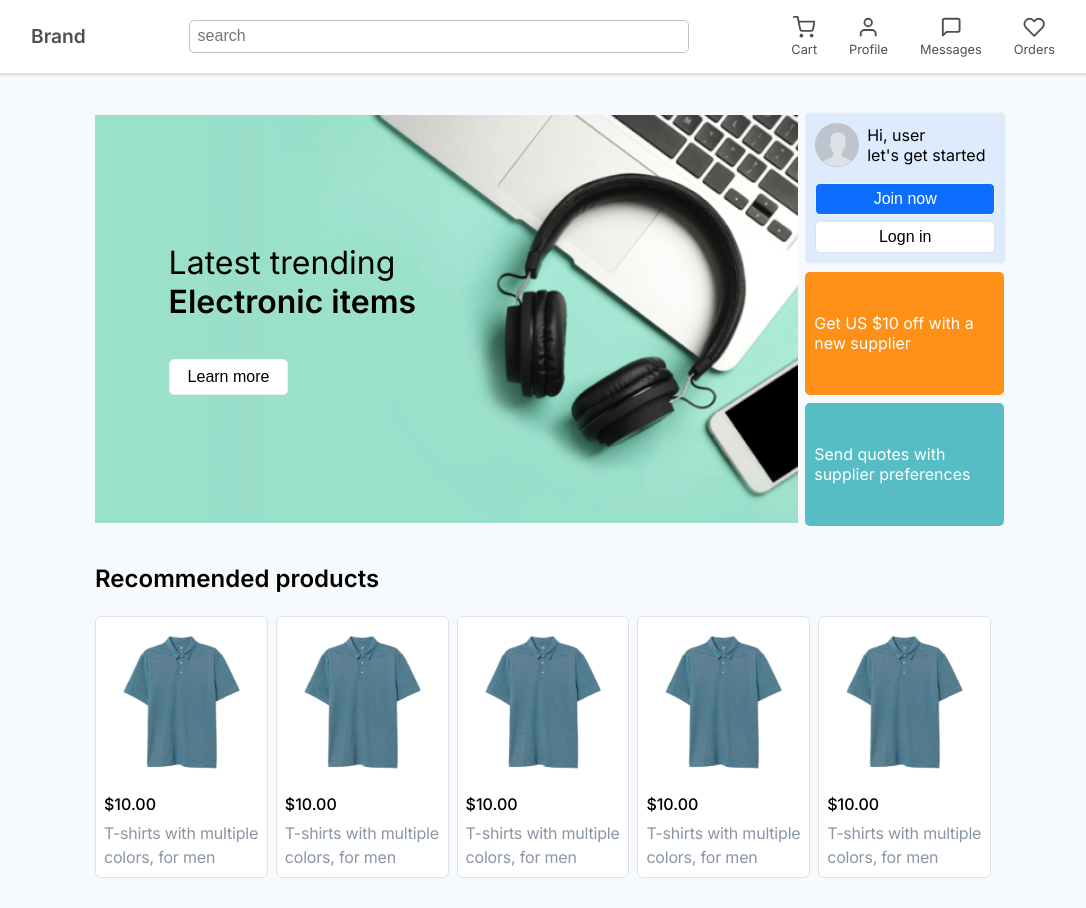
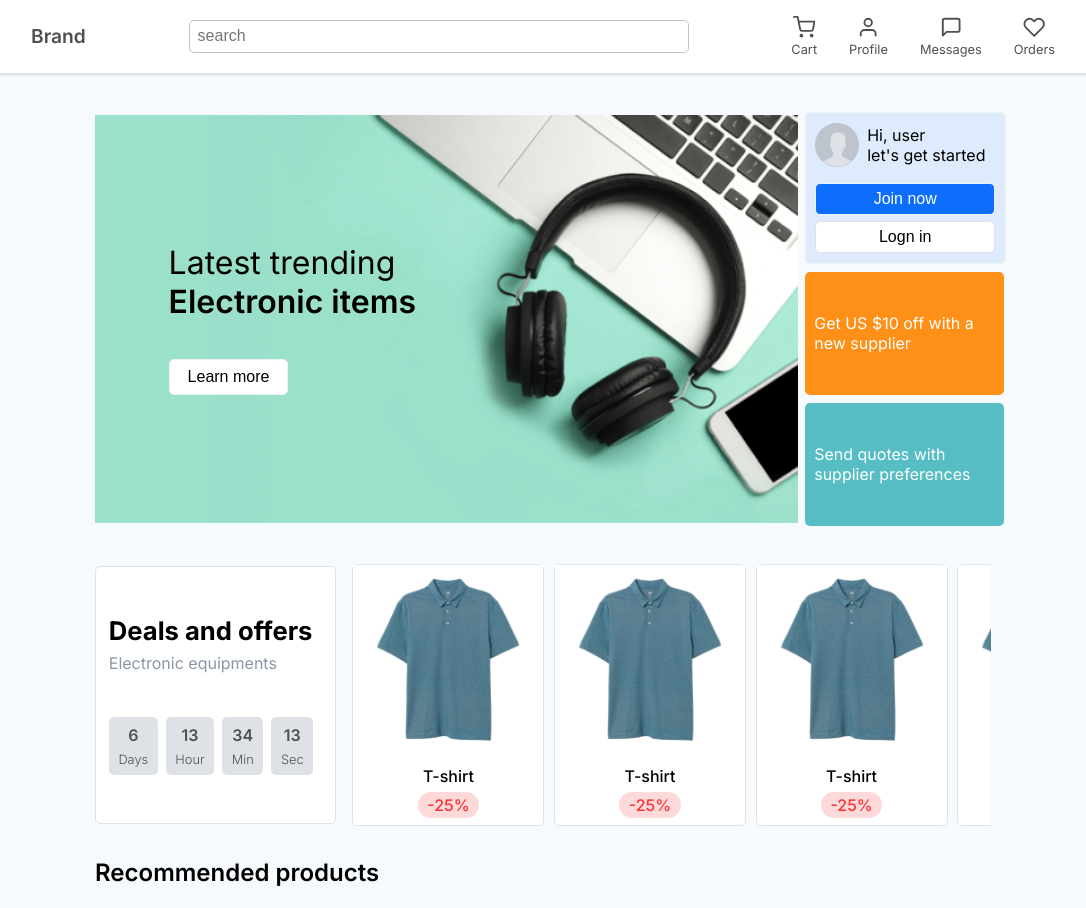
Before and after one commit to Shobhit-Mishra-02/ecommerceV2, a Next.js app: page / in a window 1280 px wide. Shown: the top 908 px of the page, without its empty margins (97-1183 px from the left). Built offline with nearby package versions, Linux system fonts and the light colour scheme.

Commit message:
added sales or deals section

```diff
--- a/app/page.jsx
+++ b/app/page.jsx
@@ -2,6 +2,7 @@ import SmallCard from "@/components/cards/SmallCard";
 import Header from "@/components/header/Header";
 import HorizontalCards from "@/components/horizontalCards/horizontalCards";
 import Recommendation from "@/components/recommend/Recommendation";
+import SaleSection from "@/components/sale/SaleSection";
 
 export default function Home() {
   return (
@@ -9,6 +10,7 @@ export default function Home() {
       {/* <SmallCard /> */}
       {/* <HorizontalCards /> */}
       <Header />
+      <SaleSection />
       <Recommendation />
     </div>
   );
--- /dev/null
+++ b/components/sale/SaleSection.jsx
@@ -0,0 +1,56 @@
+import "./saleSection.css";
+
+const Card = () => (
+  <div className="sale_card">
+    <img src="/tShirt.png" alt="image" />
+
+    <h5>T-shirt</h5>
+    <div>
+      <span>-25%</span>
+    </div>
+  </div>
+);
+
+const SaleSection = () => {
+  return (
+    <div className="sale container">
+      <div className="sale_clock">
+        <div className="sale_clock__heading">
+          <h4>Deals and offers</h4>
+          <h5>Electronic equipments</h5>
+        </div>
+        <div className="clock_section">
+          <div className="clock_section__item">
+            <span className="clock_item__first">6</span>
+            <span className="clock_item__second">Days</span>
+          </div>
+          <div className="clock_section__item">
+            <span className="clock_item__first">13</span>
+            <span className="clock_item__second">Hour</span>
+          </div>
+          <div className="clock_section__item">
+            <span className="clock_item__first">34</span>
+            <span className="clock_item__second">Min</span>
+          </div>
+          <div className="clock_section__item">
+            <span className="clock_item__first">13</span>
+            <span className="clock_item__second">Sec</span>
+          </div>
+        </div>
+      </div>
+
+      <div className="sale_cards">
+        <div className="sale_cards__window">
+          <Card />
+          <Card />
+          <Card />
+          <Card />
+          <Card />
+          <Card />
+        </div>
+      </div>
+    </div>
+  );
+};
+
+export default SaleSection;
--- /dev/null
+++ b/components/sale/saleSection.css
@@ -0,0 +1,163 @@
+.sale {
+  display: flex;
+  justify-content: center;
+  align-items: center;
+  gap: 1rem;
+  flex-direction: column;
+  overflow-x: auto;
+
+  padding-bottom: 2rem;
+}
+
+.sale_clock {
+  display: flex;
+  width: 100%;
+  justify-content: space-between;
+  align-items: center;
+  gap: 0.3rem;
+}
+
+.sale_clock__heading h4 {
+  font-size: 1.3rem;
+  font-weight: 600;
+}
+
+.sale_clock__heading h5 {
+  font-size: 1rem;
+  font-weight: 400;
+  color: var(--gray-500);
+}
+
+.clock_section {
+  display: flex;
+  gap: 0.5rem;
+  justify-content: center;
+  align-items: center;
+  flex-direction: row;
+}
+
+.clock_section__item {
+  background-color: var(--gray-300);
+  padding: 0.5rem 0.6rem;
+  border-radius: 5px;
+  width: fit-content;
+
+  display: flex;
+  flex-direction: column;
+  gap: 0.4rem;
+  justify-content: center;
+  align-items: center;
+}
+
+.clock_item__first,
+.clock_item__second {
+  color: var(--gray-600);
+}
+
+.clock_item__first {
+  font-weight: 600;
+}
+
+.clock_item__second {
+  font-weight: 300;
+  font-size: 0.8rem;
+}
+
+.sale_cards {
+  width: 100%;
+  overflow-x: auto;
+}
+
+.sale_cards__window {
+  width: fit-content;
+  display: flex;
+  justify-content: center;
+  align-items: center;
+  gap: 0.6rem;
+  flex-direction: row;
+}
+
+.sale_card {
+  border: 1px solid var(--gray-300);
+  border-radius: 5px;
+  background-color: white;
+
+  height: auto;
+  width: 190px;
+  cursor: pointer;
+}
+
+.sale_card:hover {
+  box-shadow: 0 4px 6px -1px rgb(0 0 0 / 0.1), 0 2px 4px -2px rgb(0 0 0 / 0.1);
+}
+
+.sale_card img {
+  height: auto;
+  width: 100%;
+}
+
+.sale_card h5 {
+  text-align: center;
+  font-weight: 500;
+  font-size: 1rem;
+  padding: 0.4rem 0rem;
+}
+
+.sale_card div {
+  padding-bottom: 0.4rem;
+  display: flex;
+  justify-content: center;
+  align-items: center;
+}
+
+.sale_card div span {
+  background-color: #fa34342f;
+  padding: 0.2rem 0.6rem;
+  color: var(--red);
+  font-weight: 500;
+  border-radius: 18px;
+}
+
+@media (min-width: 640px) {
+  .sale_clock {
+    width: 70%;
+  }
+
+  .sale {
+    align-items: flex-start;
+  }
+}
+
+@media (min-width: 1024px) {
+  .sale_clock {
+    width: 300px;
+    align-items: flex-start;
+    flex-direction: column;
+    gap: 1.8rem;
+    border: 1px solid var(--gray-300);
+    border-radius: 5px;
+    padding: 3rem 0.8rem;
+    background-color: white;
+  }
+
+  .sale {
+    flex-direction: row;
+    justify-content: center;
+    align-items: center;
+  }
+
+  .sale_clock__heading {
+    padding-bottom: 1rem;
+  }
+  .sale_clock__heading h4 {
+    font-size: 1.6rem;
+    font-weight: 700;
+    padding-bottom: 0.4rem;
+  }
+
+  .sale_clock__heading h5 {
+    font-size: 1rem;
+    font-weight: 400;
+    color: var(--gray-500);
+  }
+}
```
